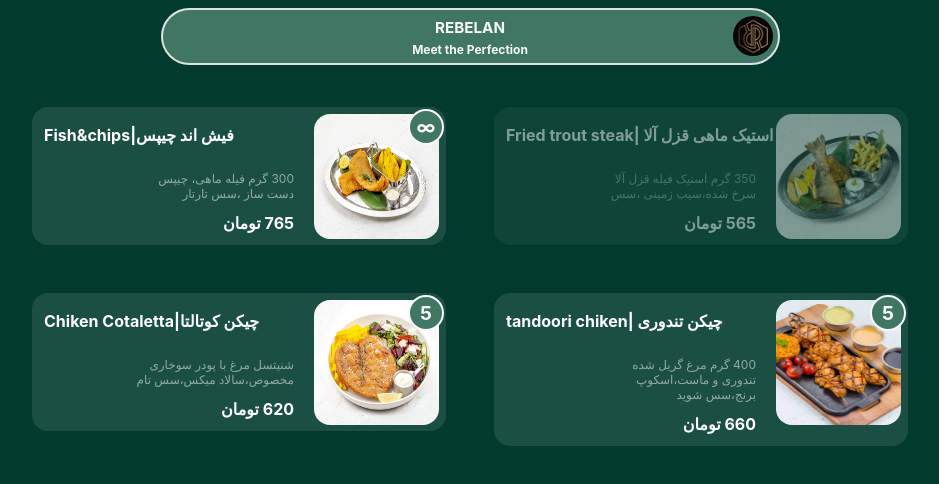
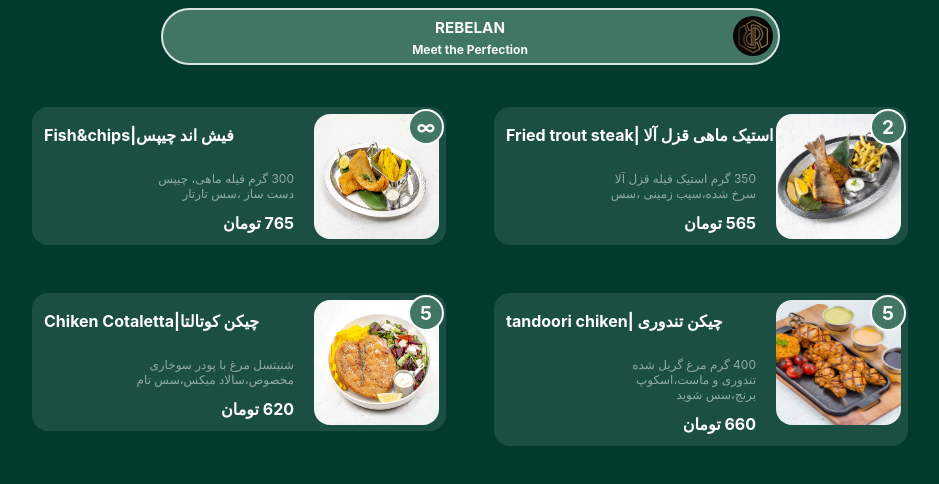
Before and after one commit to nazanin-009/Bakaracafe, a React (Create React App) app: page / in a window 1280 px wide. Shown: the top 484 px of the page, without its empty margins (170-1109 px from the left). Built offline with nearby package versions, Linux system fonts and the light colour scheme.

Commit message:
changes P2

```diff
--- a/src/App.tsx
+++ b/src/App.tsx
@@ -1,4 +1,4 @@
-import React from "react";
+import React, { useState, useEffect } from 'react';
 import logo from "./images/logo/reblan.webp";
 import fishAndChipsImage from "./images/webpage images/fish&chips.jpg";
 import friedTroutSteakImage from "./images/webpage images/frierd-trout-steak.jpg";
@@ -6,7 +6,40 @@ import chikenCotolettaImage from "./images/webpage images/chiken-cotolatta.jpg";
 import steakTandooriChikenImage from "./images/webpage images/steak-tandoori-chicken.jpg";
 import "./App.css";
 import FoodItem from "./components/fooditems/FoodItems";
+
 function App() {
+  const App: React.FC = () => {
+    const [changeMode, setChangeMode] = useState(0);
+    const [mode, setMode] = useState<'increase' | 'decrease'>('increase');
+    useEffect (() => {
+      const handleKeyPress = (event: KeyboardEvent) => {
+        if (event.key === 'i') { setMode('increase');
+        } else if (event.key === 'd') {setMode('decrease');
+        }
+      };
+      window.addEventListener('keydown', handleKeyPress);
+      return () => {
+        window.removeEventListener('keydown', handleKeyPress);
+      };
+    }, []);
+    const handleClick = () => {
+      if (mode === 'increase') {
+        setChangeMode(prevchangemode => prevchangemode+ 1) ;
+      }
+     if (mode === 'decrease') {
+          setChangeMode(prevchangemode => prevchangemode- 1);
+      }console.log(changeMode)
+  };
+
+    return (
+      <div>
+        <h1> Current changeMode: {changeMode}</h1>
+        <button onClick={handleClick}>Click to {mode}</button>
+        <p>Press 'i' to increase and 'd' to decrease the value.</p>
+      </div>
+    );
+  };
+
   return (
     <center>
       <header className="header">
@@ -17,17 +50,21 @@ function App() {
       <main>
         <FoodItem
           foodname="Fish&chips|فیش اند چیپس"
+
           description="300 گرم فیله ماهی، چیپس دست ساز ،سس تارتار"
           price="765 تومان"
           image={fishAndChipsImage}
           count={-1}
+          mode="increase"
         />
         <FoodItem
           foodname="Fried trout steak| استیک ماهی قزل آلا"
           description="350 گرم استیک فیله قزل آلا سرخ شده،سیب زمینی ،سس"
           price="565 تومان"
           image={friedTroutSteakImage}
-          count={0}
+          count={2}
+
+          mode="decrease"
         />
         <FoodItem
           foodname="Chiken Cotaletta|چیکن کوتالتا"
@@ -35,6 +72,8 @@ function App() {
           price="620 تومان"
           image={chikenCotolettaImage}
           count={5}
+
+          mode="decrease"
         />
         <FoodItem
           foodname="tandoori chiken| چیکن تندوری"
@@ -42,6 +81,8 @@ function App() {
           price="660 تومان"
           image={steakTandooriChikenImage}
           count={5}
+
+          mode="decrease"
         />
       </main>
     </center>
--- a/src/components/fooditems/FoodItems.tsx
+++ b/src/components/fooditems/FoodItems.tsx
@@ -1,14 +1,22 @@
 import { text } from "stream/consumers";
 import "./style.css";
+import React, { useState } from 'react';
+
 function FoodItem(attrs: {
   foodname: string;
   image: any;
   price: string;
   description: string;
   count: number;
+  mode:string;
+
 }) {
+  const [changeMode,setchangeMode]=useState(attrs.count)
+  const [mode,setMode]=useState<'increase' | 'decrease'>('increase');
   let foodAvailabiltyClass ="available";
-  let CountSpan=<span>{attrs.count}</span>;
+  let CountSpan=<span>{changeMode}</span>;
+
+
   if (attrs.count ==-1) {
     foodAvailabiltyClass ="available";
     CountSpan = <span>&#8734;</span > ;
@@ -17,8 +25,23 @@ function FoodItem(attrs: {
     foodAvailabiltyClass ="unavailable";
     CountSpan = <></> ;
   }
+
+  const handleClick = () => {
+    if (mode === 'increase') {
+        setchangeMode(prevchangemode => prevchangemode+ 1) ;
+    }
+   if (mode === 'decrease') {
+        setchangeMode(prevchangemode => prevchangemode- 1);
+    }console.log(changeMode)
+};
+
+
+
+
+
+
   return (
-    <article className={"fish " +foodAvailabiltyClass}>
+    <article  id="items" onClick={handleClick} className={"fish " +foodAvailabiltyClass}>
       <img src={attrs.image} alt="attrs.image" />
       <h3>{attrs.foodname}</h3>
       <p dir="rtl">{attrs.description}</p>
@@ -27,8 +50,12 @@ function FoodItem(attrs: {
           {attrs.price}
         </div>
       </strong>
-      {CountSpan}
+      {changeMode>0 && <span>{changeMode}</span> }
+      {changeMode<0 && <span>&infin;</span> }
+
+
+
     </article>
   );
-}
+};
 export default FoodItem;
```
